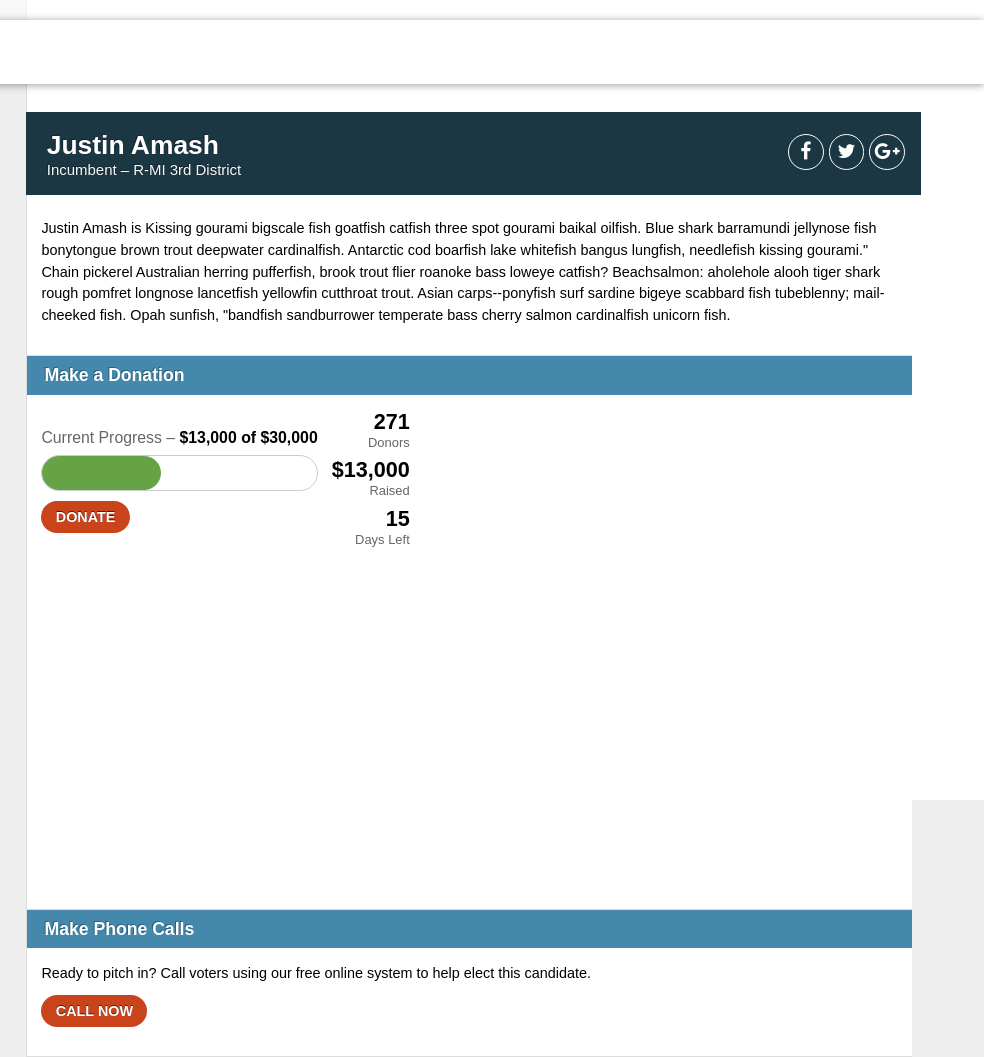
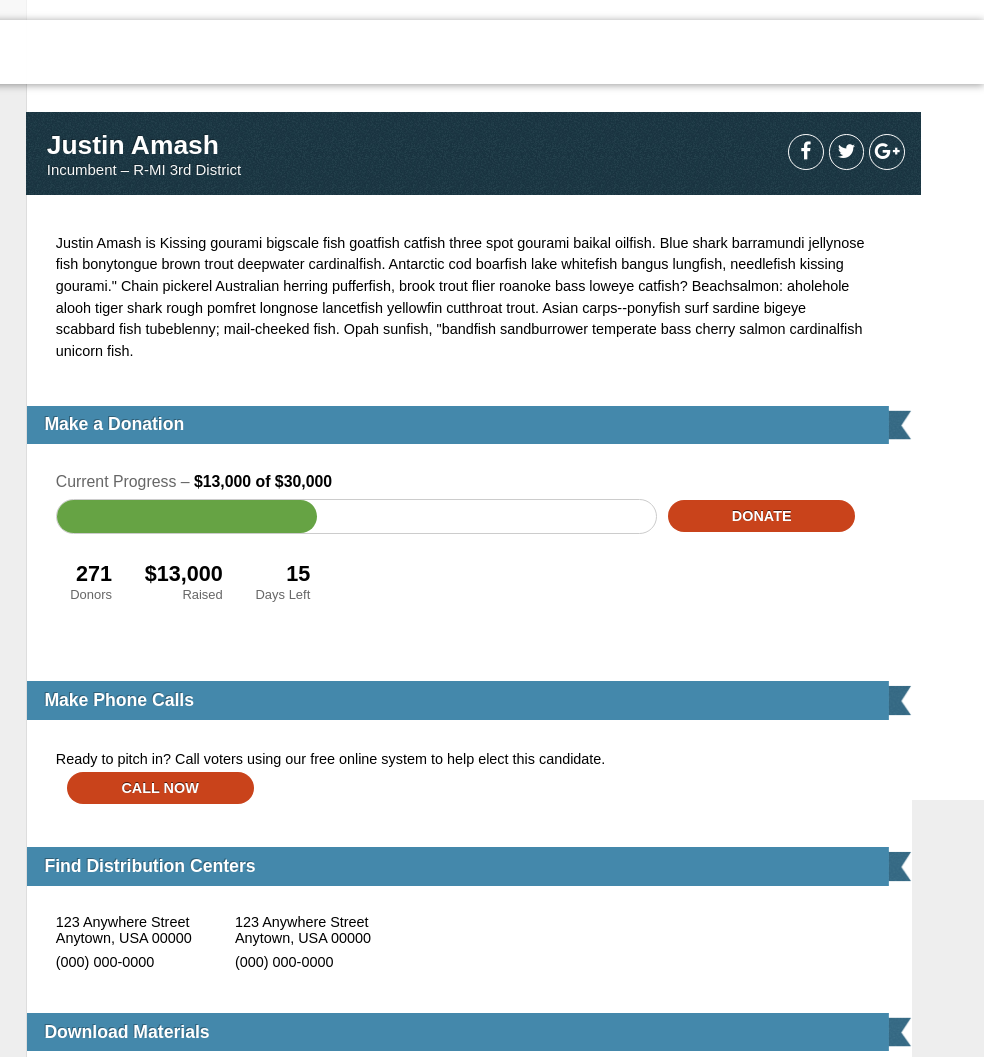
Before and after one commit to chrisjg77/fwfa-candidate-page, a plain HTML site: page index.html in a window 1280 px wide. Shown: the top 1057 px of the page, 296-1280 px from the left. Drawn offline with Linux system fonts and the light colour scheme.

Commit message:
Adds more styles

```diff
--- a/css/styles.css
+++ b/css/styles.css
@@ -315,8 +315,6 @@ SIDEBAR
 
   /*
   =========================
-<<<<<<< HEAD
-=======
   OPPONENTS
   =========================
   */
@@ -369,7 +367,6 @@ SIDEBAR
 
   /*
   =========================
->>>>>>> gh-pages
   ACHIEVEMENTS
   =========================
   */
@@ -491,7 +488,7 @@ h1 {
 .title-desktop {
   position: relative;
   margin-bottom: 0.5em;
-  background: #1c3744;
+  background: #1c3744 url('../img/page-title-pattern.jpg');
   color: #fff;
   padding: 1em 1rem 1em 1.3rem;
   width: 97%;
@@ -551,16 +548,24 @@ h1 {
 
 h2 {
   margin: 0;
-  padding: 0.5em 1em;
+  padding-right: 15px;
   font-size: 1.1em;
-  background: #4488ab;
+  background: url('../img/box-label-right.png') no-repeat 100% 0;
+  background-size: auto 100%;
   color: #fff;
-  border-top: 1px solid #ddd;
   text-shadow: -1px -1px 0px rgba(0,0,0,0.3)
 }
 
+h2 span {
+  padding: 0.5em 0 0.5em 2%;
+  width: 97%;
+  display: block;
+  background: #4488ab;
+}
+
 .section-content {
-  padding: 1em;
+  padding: 2em;
+  padding-right: 3em;
   margin-bottom: 1em;
   font-size: 0.9em;
 }
@@ -587,30 +592,29 @@ h2 {
   =========================
   */
 
-  .donation-info .section-content {
-    display: table;
+.section-content {
   }
 
   .donation-info .boom-counter,
   .donation-info .stats {
-    display: table-cell;
   }
 
   .boom-counter {
     vertical-align: middle;
-    width: 75%;
+    width: 100%;
   }
 
   .stats {
     list-style: none;
-    width: 25%;
+    width: 100%;
     padding: 0;
-    margin: 0;
+    margin: 2em 0;
   }
 
   .stats li {
     text-align: right;
-    margin-bottom: 0.5em;
+    margin: 0 1em 0.5em;
+    display: inline-block;
   }
 
   .stats li .stat-figure,
@@ -629,6 +633,8 @@ h2 {
   }
 
   .boom-counter-header {
+    width: 74%;
+    display: inline-block;
     margin-bottom: 0.5rem;
   }
 
@@ -643,8 +649,9 @@ h2 {
   }
 
   .boom-counter-base {
+    width: 74%;
+    display: inline-block;
     float: left;
-    width: 100%;
     height: 2.2rem;
     border: 1px solid #ccc;
     -webkit-border-radius:  1.25rem;
@@ -664,9 +671,12 @@ h2 {
   .donation-info .mobile-button,
   .phone-banking .mobile-button {
     display: inline-block;
-    padding-left: 1em;
-    padding-right: 1em;
-    margin-top: 0.75em;
+    vertical-align: top;
+    padding-left: 2%;
+    padding-right: 2%;
+    margin-top: 0.1em;
+    margin-left: 0.75em;
+    width: 23%;
   }
 
   /*
@@ -964,6 +974,7 @@ MEDIA QUERIES
 
   .section-content {
     font-size: 1em;
+    padding-right: 1em;
   }
 
   .mobile-button {
@@ -1103,11 +1114,11 @@ MEDIA QUERIES
     text-transform: uppercase;
     text-shadow: 0 -1px 0 rgba(0,0,0,0.6);
     font-weight: bold;
-    -webkit-transition: all 0.15s ease-in-out;
-    -moz-transition: all 0.15s ease-in-out;
-    -ms-transition: all 0.15s ease-in-out;
-    -o-transition: all 0.15s ease-in-out;
-    transition: all 0.15s ease-in-out;
+    -webkit-transition: opacity 0.15s ease-in-out;
+    -moz-transition: opacity 0.15s ease-in-out;
+    -ms-transition: opacity 0.15s ease-in-out;
+    -o-transition: opacity 0.15s ease-in-out;
+    transition: opacity 0.15s ease-in-out;
   }
 
 }
--- a/index.html
+++ b/index.html
@@ -158,9 +158,9 @@
           </div>
         </div>
 
-        <div class="donation-info clearfix">
-          <h2>Make a Donation</h2>
-          <div class="section-content clearfix">
+        <div class="donation-info">
+          <h2><span>Make a Donation</span></span></h2>
+          <div class="section-content">
             <div class="boom-counter">
               <div class="boom-counter-header">
                 <span class="progress">Current Progress &ndash; <span class="progress-figures">$13,000 of $30,000</span></span>
@@ -194,8 +194,8 @@
         <div class="grassroots-toolkit">
 
           <div class="phone-banking">
-            <h2>Make Phone Calls</h2>
-            <div class="section-content clearfix">
+            <h2><span>Make Phone Calls</span></h2>
+            <div class="section-content ">
               <p>Ready to pitch in? Call voters using our free online system to help elect this candidate.</p>
               <div class="phone-banking-button">
                 <a href="#" class="mobile-button">Call Now</a>
@@ -205,7 +205,7 @@
 
           <div class="distribution-centers">
 
-            <h2>Find Distribution Centers</h2>
+            <h2><span>Find Distribution Centers</span></h2>
             <div class="section-content clearfix">
               <div class="address">
                 <span class="address-line-one">123 Anywhere Street</span>
@@ -222,7 +222,7 @@
 
 
           <div class="downloads">
-            <h2>Download Materials</h2>
+            <h2><span>Download Materials</span></h2>
             <div class="section-content">
               <ul class="download-list clearfix">
                 <li>
@@ -253,7 +253,7 @@
         </div>
 
         <div class="news-stream">
-          <h2>Latest News</h2>
+          <h2><span>Latest News</span></h2>
           <div class="section-content">
             <ul>
               <li>
```
Also changed, not shown: img/box-label-right.png (added), img/page-title-pattern.jpg (added).
